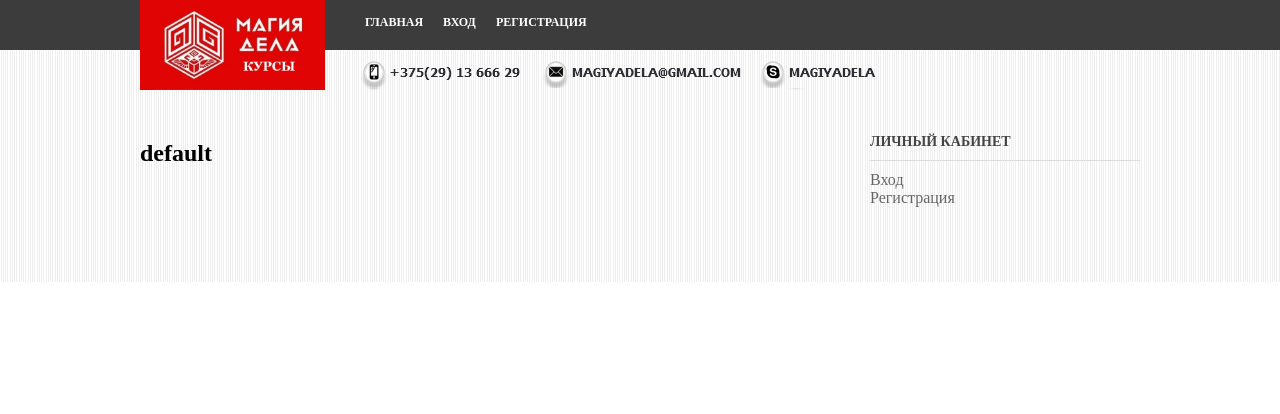
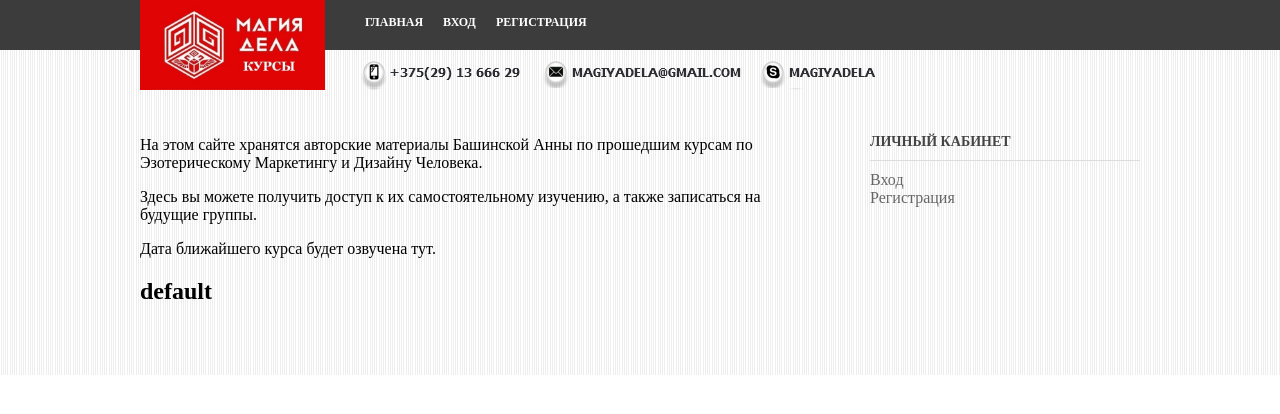
Before and after one commit to arhiza/kurs.magiyadela.com, a Django app: page / in a window 1280 px wide. Shown: the top 414 px of the page. Run offline with Django 4.2, Linux system fonts and the light colour scheme; data comes from the database, SQL or seed files in the repository; data that the repository does not hold is empty; parts of the project's set-up code (start-up, migrations or seed data) failed here and were passed over.

Commit message:
text on main page

```diff
--- a/app_lessons/templates/app_lessons/category_list.html
+++ b/app_lessons/templates/app_lessons/category_list.html
@@ -3,6 +3,10 @@
 {% block title %}Все курсы{% endblock %}
 
 {% block page %}
+
+<p>На этом сайте хранятся авторские материалы Башинской Анны по прошедшим курсам по Эзотерическому Маркетингу и Дизайну Человека.</p>
+<p>Здесь вы можете получить доступ к их самостоятельному изучению, а также записаться на будущие группы.</p>
+<p>Дата ближайшего курса будет озвучена тут.</p>
 
 {% if categories|length == 0 %}
    Ничего нет. Попробуйте зайти сюда когда-нибудь потом.
```
